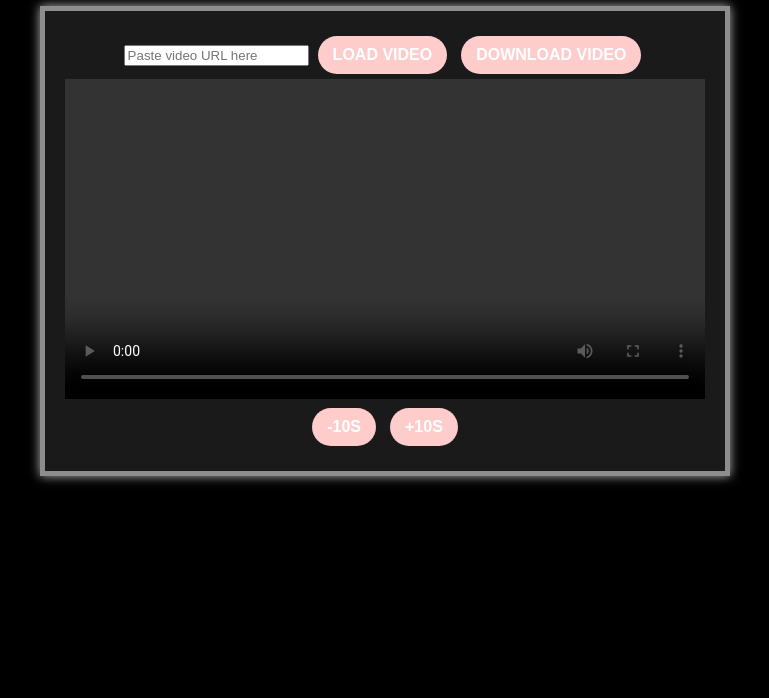
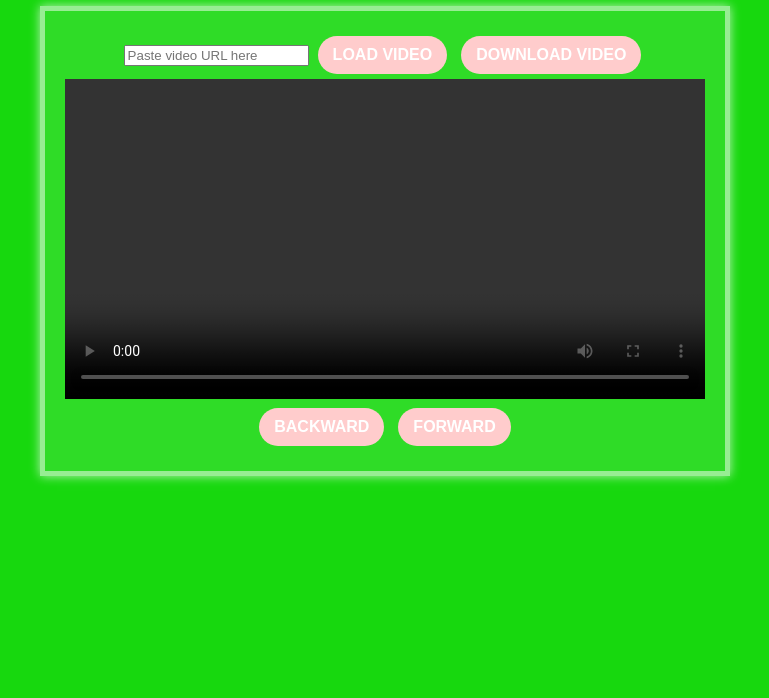
Before and after one commit to ssrmahua1/Link-to-Video-Player, a plain HTML site: page index.html in a window 1280 px wide. Shown: the part 102-800 px from the top of the page, without its empty margins (255-1024 px from the left). Drawn offline with Linux system fonts and the light colour scheme.

Commit message:
Update index.html

```diff
--- a/index.html
+++ b/index.html
@@ -7,19 +7,21 @@
     <link rel="stylesheet" href="styles.css">
     <link rel="icon" type="image/png" href="https://w7.pngwing.com/pngs/995/63/png-transparent-video-player-computer-icons-logo-streamer-miscellaneous-angle-text.png">
 </head>
-<body style="background-color: black;">
+<body style="background-color: #17D80E;">
     <h1><a href="#video-player" style="color: #fff; text-decoration: none;">Link to Video Player</a></h1>
     <div id="video-player">
         <input type="text" id="video-url" placeholder="Paste video URL here">
         <button onclick="loadVideo()">Load Video</button>
         <button onclick="downloadVideo()">Download Video</button>
         <br>
-        <div id="controls">
+        <div class="video-container">
             <video id="myVideo" controls oncontextmenu="return false" controlsList="nodownload">
                 Your browser does not support the video tag.
             </video>
-            <button id="backward" onclick="backward()">-10s</button>
-            <button id="forward" onclick="forward()">+10s</button>
+            <div class="controls">
+                <button class="backward" onclick="backward()">Backward</button>
+                <button class="forward" onclick="forward()">Forward</button>
+            </div>
         </div>
     </div>
 
```
